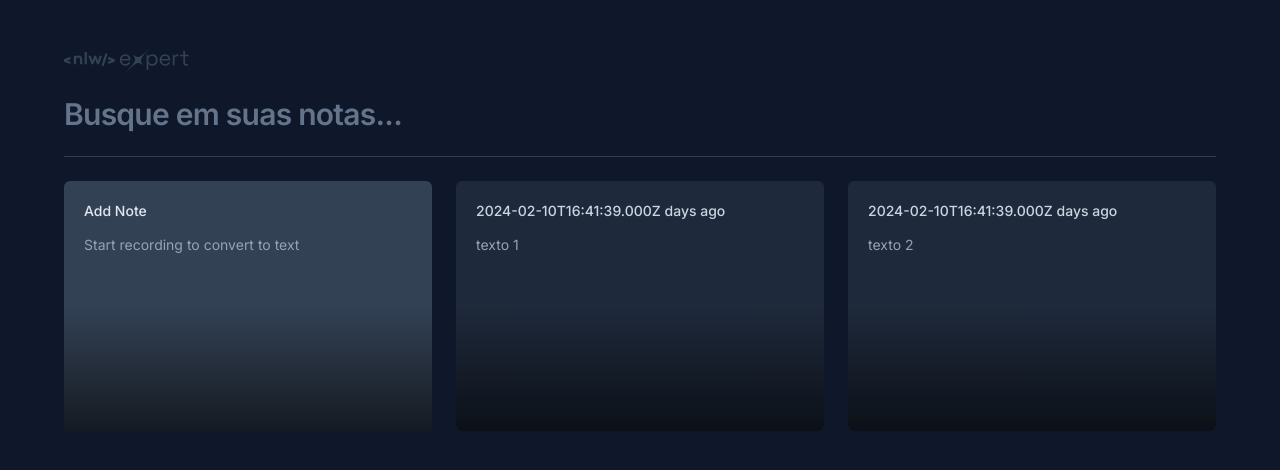
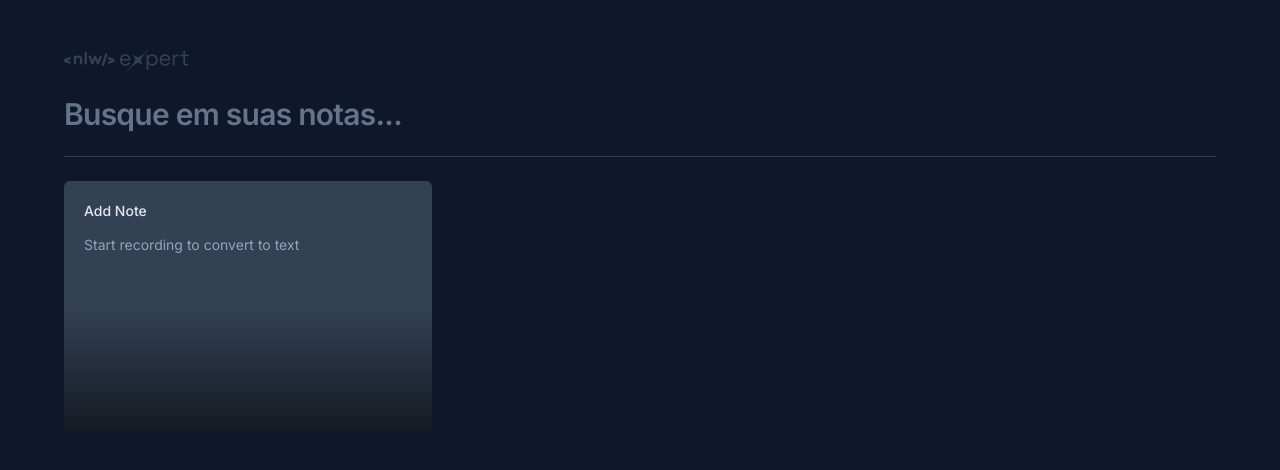
Before and after one commit to gabrielcarballo/talk2type, a React (Vite) app: page / in a window 1280 px wide. Shown: the top 470 px of the page. Built offline with nearby package versions, Linux system fonts and the light colour scheme.

Commit message:
feat: Add note creation functionality on NewNoteCard Add behavior to actually create the card containing the note user has typed on card. Also the Modal to create new notes resets to allow new card creations

```diff
--- a/src/App.tsx
+++ b/src/App.tsx
@@ -1,17 +1,20 @@
 import logo from './assets/logo-nlw.svg';
 import { NewNoteCard } from './components/NewNoteCard';
 import { NoteCard } from './components/NoteCard';
+import { useState } from 'react';
 
-const note = {
-  content: 'texto 1',
-  date: new Date()
-}
-const note2 = {
-  content: 'texto 2',
-  date: new Date()
+interface Note {
+  id: string;
+  content: string;
+  date: Date;
 }
 
 export function App() {
+  const [notes, setNotes] = useState<Note[]>([]);
+
+  const onNoteCreated = (newNote: string) => {
+    setNotes([{ id: crypto.randomUUID(), content: newNote, date: new Date() }, ...notes, ]);
+  }
   return (
     <div className="mx-auto max-w-6xl my-12 space-y-6">
       <img src={logo} />
@@ -26,9 +29,10 @@ export function App() {
       <div className='h-px bg-slate-700' />
 
       <div className="grid grid-cols-3 gap-6 auto-rows-[250px]">
-        <NewNoteCard />
-        <NoteCard note={note}/>
-        <NoteCard note={note2}/>
+        <NewNoteCard onNoteCreated={onNoteCreated}/>
+        {notes.map((note) => (
+          <NoteCard key={note.id} note={note} />
+        ))}
       </div>
     </div>
   )
--- a/src/components/NewNoteCard.tsx
+++ b/src/components/NewNoteCard.tsx
@@ -3,7 +3,11 @@ import { X } from 'lucide-react'
 import { useState, ChangeEvent, FormEvent } from 'react'
 import { toast } from 'sonner'
 
-export const NewNoteCard = () => {
+interface NewNoteCardProps {
+  onNoteCreated: (newNote: string) => void;
+}
+
+export const NewNoteCard = ({ onNoteCreated }: NewNoteCardProps) => {
   const [shouldShowOnboarding, setShouldShowOnboarding] = useState(true);
   const [content, setContent] = useState('');
 
@@ -19,7 +23,9 @@ export const NewNoteCard = () => {
   const handleSavedNote = (e: FormEvent) => {
     e.preventDefault();
     content.length === 0 ? toast.error('You forgot to add your note, SpongeBob!') : toast.success('Yay! Note saved! 🎉');
-    console.log(content);
+    onNoteCreated(content);
+    setContent('');
+    setShouldShowOnboarding(true);
   }
   return (
     <Dialog.Root>
@@ -40,7 +46,7 @@ export const NewNoteCard = () => {
                 <span className='text-sm font-medium text-slate-300'>Add Note</span>
                 {shouldShowOnboarding ?
                   <p className='text-sm leading-6 text-slate-400'>Start <button className='text-lime-400 hover:underline font-medium' onClick={handleStart}>recording a note</button> or <button className='text-lime-400 hover:underline font-medium' onClick={handleStart}>use text</button> if you like</p> :
-                  <textarea autoFocus className='text-sm leading-6 text-slate-400 bg-transparent resize-none flex-1 outline-none' placeholder='Type your note here...' onChange={handleContent} />}
+                  <textarea autoFocus className='text-sm leading-6 text-slate-400 bg-transparent resize-none flex-1 outline-none' placeholder='Type your note here...' onChange={handleContent} value={content}/>}
               </div>
               <button
                 className='w-full bg-lime-400 py-4 text-center text-sm text-slate-300 outline-none font-medium group hover:bg-lime-500'
--- a/src/components/NoteCard.tsx
+++ b/src/components/NoteCard.tsx
@@ -14,7 +14,7 @@ export const NoteCard = ({ note }: NoteCardProps) => {
   return (
     <Dialog.Root>
       <Dialog.Trigger className="rounded-md text-left flex flex-col bg-slate-800 p-5 gap-3 overflow-hidden relative hover:ring-2 outline-none hover:ring-slate-600 focus-visible:ring-2 focus-visible:ring-lime-400">
-        <span className='text-sm font-medium text-slate-300'>{note.date?.toISOString()} days ago</span>
+        <span className='text-sm font-medium text-slate-300'>{formatDistanceToNow(note.date, { addSuffix: true })} </span>
         <p className='text-sm leading-6 text-slate-400'>{note.content}</p>
         <div className="absolute bottom-0 right-0 left-0 h-1/2 bg-gradient-to-t from-black/60 to-black/0 pointer-events-none" />
       </Dialog.Trigger>
```
